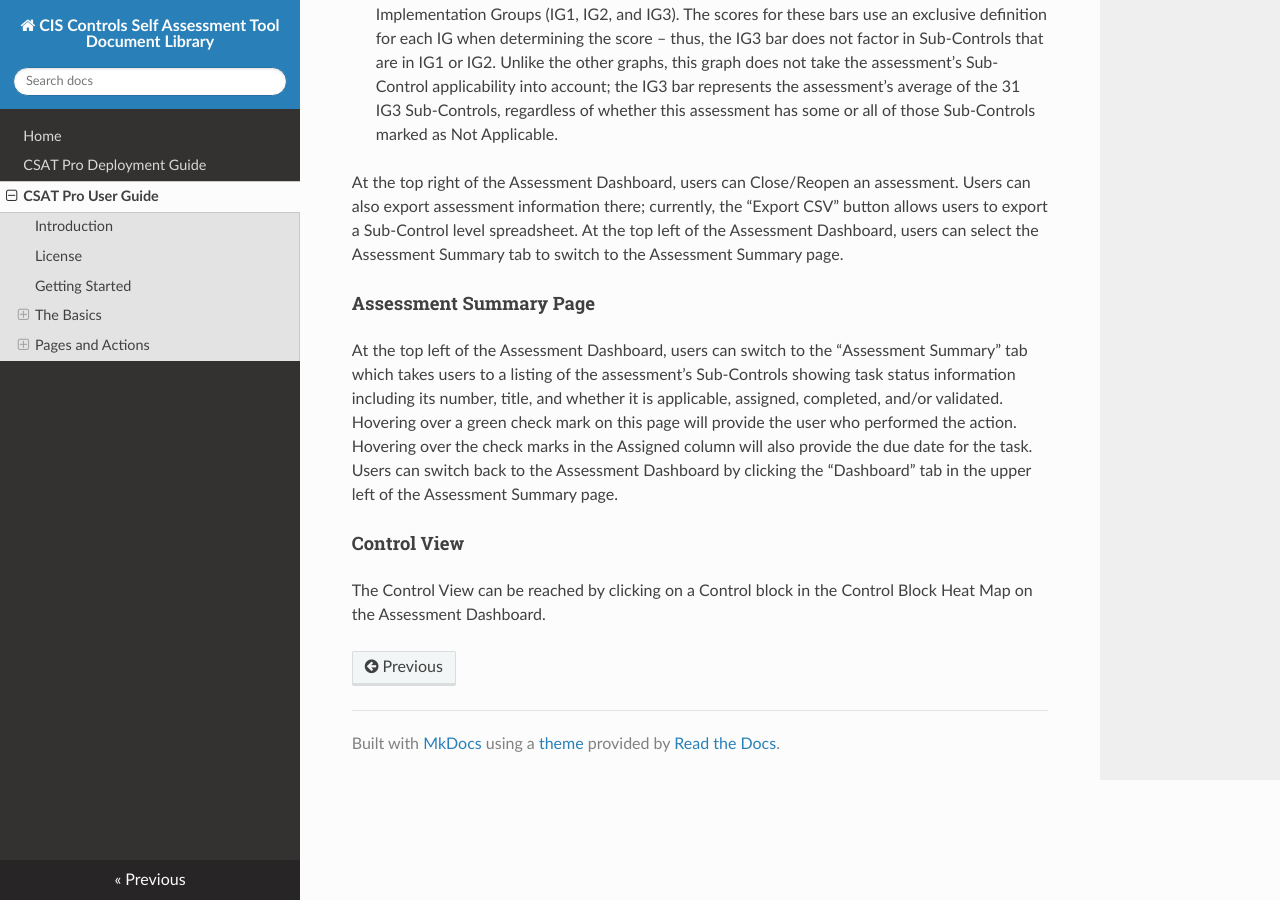
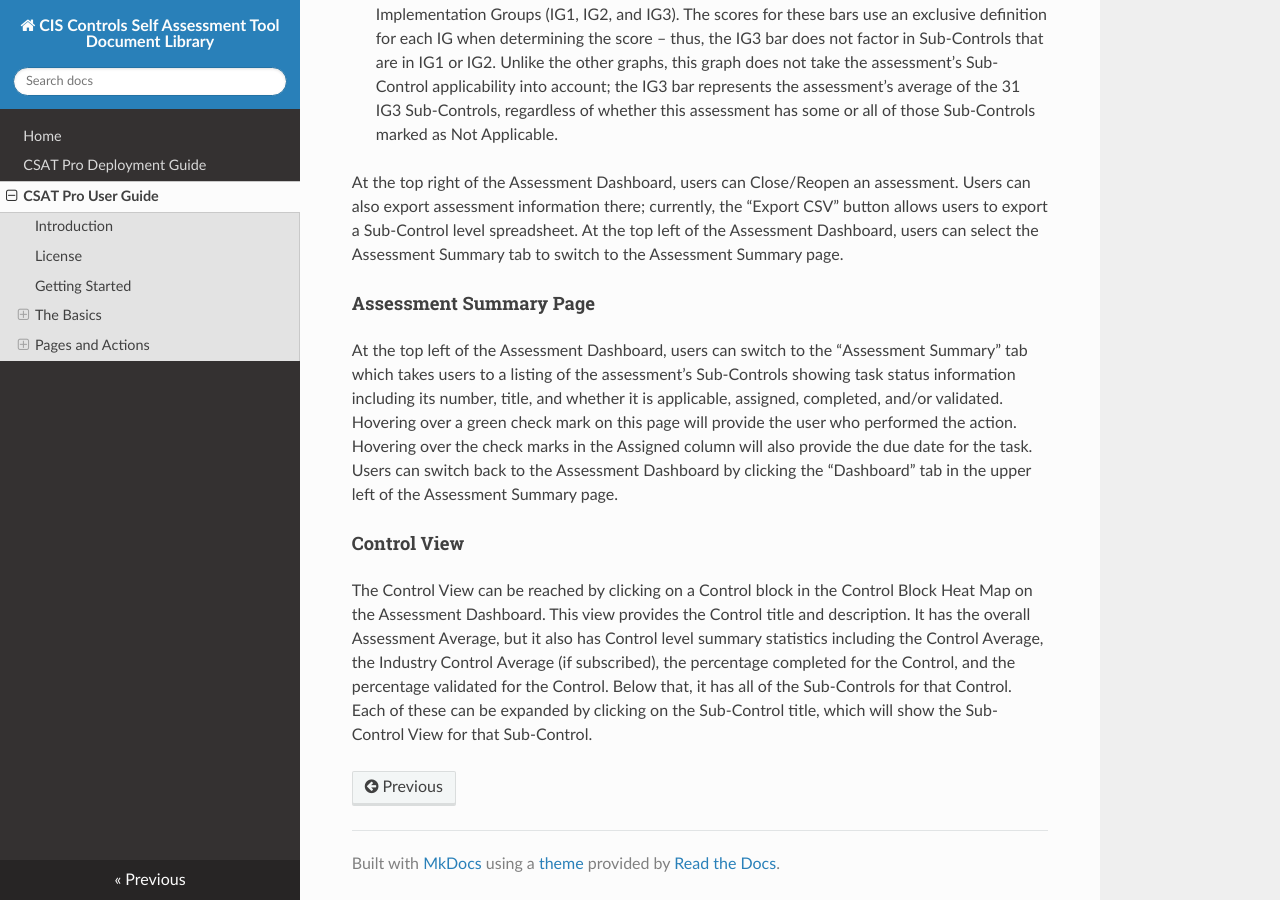
Before and after one commit to CISecurity/CSAT-Docs, an MkDocs documentation site: the page built from docs/source/csat_pro_user_guide.md, in a window 1280 px wide and 900 px high, scrolled down 9921 px. Built offline with MkDocs 1.6.1, drawn with Linux system fonts in a browser that asks for light colours; nearby versions of some CDN libraries.

Commit message:
Update csat_pro_user_guide.md

```diff
--- a/docs/source/csat_pro_user_guide.md
+++ b/docs/source/csat_pro_user_guide.md
@@ -202,4 +202,4 @@ At the top right of the Assessment Dashboard, users can Close/Reopen an assessme
 At the top left of the Assessment Dashboard, users can switch to the “Assessment Summary” tab which takes users to a listing of the assessment’s Sub-Controls showing task status information including its number, title, and whether it is applicable, assigned, completed, and/or validated.  Hovering over a green check mark on this page will provide the user who performed the action.  Hovering over the check marks in the Assigned column will also provide the due date for the task.  Users can switch back to the Assessment Dashboard by clicking the “Dashboard” tab in the upper left of the Assessment Summary page.
 
 ####Control View####
-The Control View can be reached by clicking on a Control block in the Control Block Heat Map on the Assessment Dashboard.
+The Control View can be reached by clicking on a Control block in the Control Block Heat Map on the Assessment Dashboard.  This view provides the Control title and description.  It has the overall Assessment Average, but it also has Control level summary statistics including the Control Average, the Industry Control Average (if subscribed), the percentage completed for the Control, and the percentage validated for the Control.  Below that, it has all of the Sub-Controls for that Control.  Each of these can be expanded by clicking on the Sub-Control title, which will show the Sub-Control View for that Sub-Control.
```
